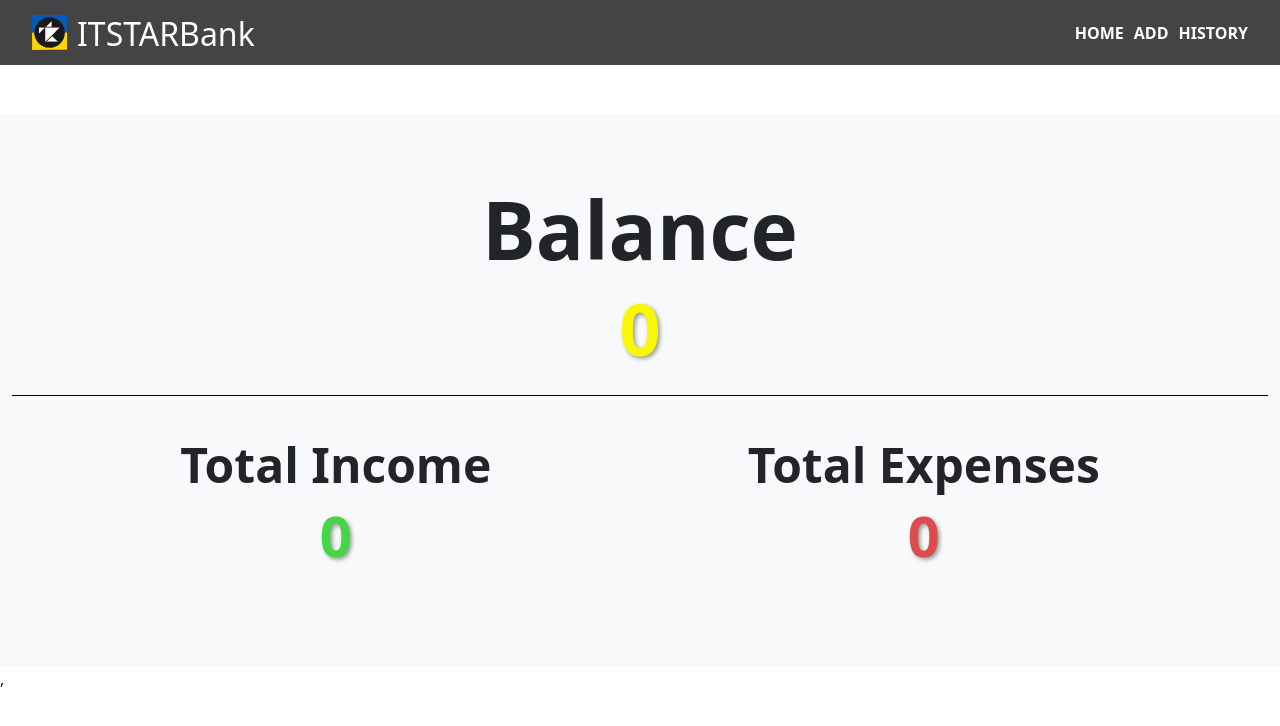
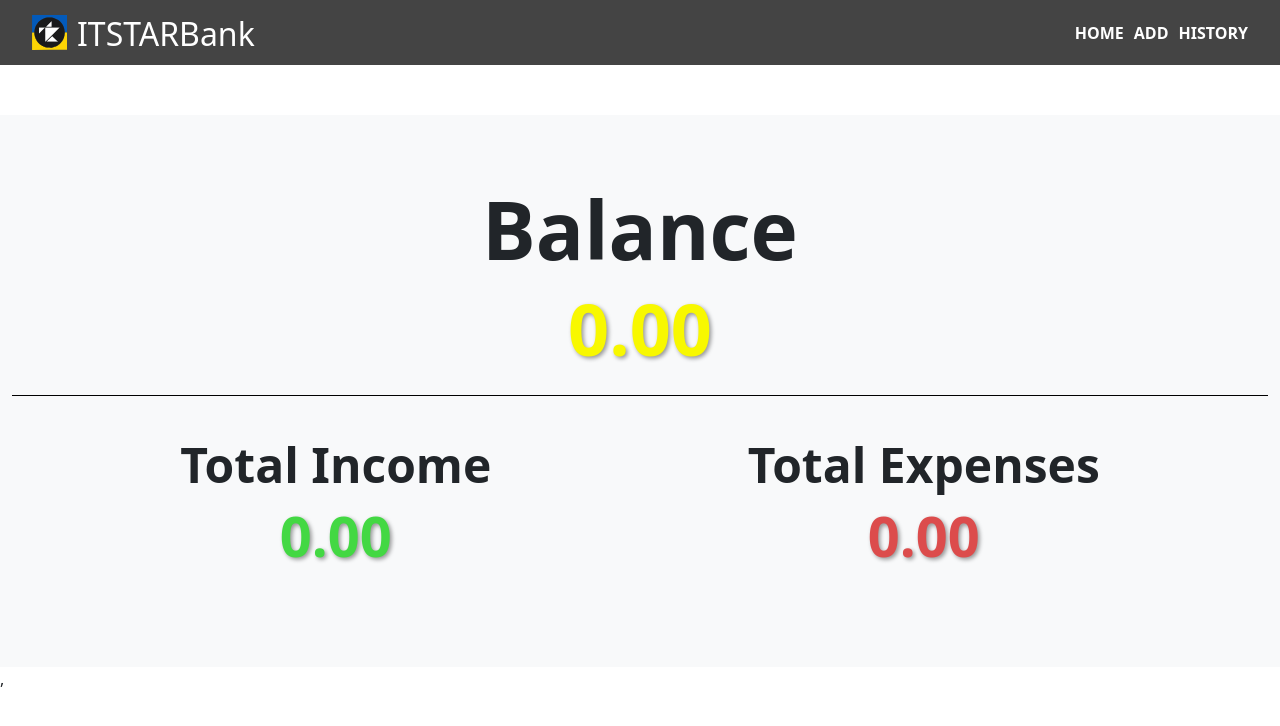
Before and after one commit to kolya-movchan/cash-bandits, a React (Vite) app: page /add in a window 1280 px wide. Shown: the top 726 px of the page. Built offline with nearby package versions, Linux system fonts and the light colour scheme.

Commit message:
Correct Display Numbers

```diff
--- a/src/routes/Home/Home.tsx
+++ b/src/routes/Home/Home.tsx
@@ -5,22 +5,45 @@ import { useAppSelector } from '../../app/hooks';
 export function Home() {
   const { balance, income, expenses } = useAppSelector(state => state.balance);
 
+  const formatNumber = (number: number) => {
+    return (
+      number.toLocaleString(undefined, { minimumFractionDigits: 2, maximumFractionDigits: 2 })
+    )
+  }
+
   return (
     <Container fluid className="balance-container d-flex flex-column">
       <div className="d-flex flex-column justify-content-center align-items-center h-50 p-3">
         <h1 className="display-1 text-center">Balance</h1>
-        <h2 className="display-2 text-center balance-container__balance balance-container__balance--total">{balance.toLocaleString()}</h2>
+        <h2 className="display-2
+          text-center
+          balance-container__balance
+          balance-container__balance--total">
+            {formatNumber(balance)}
+        </h2>
       </div>
 
       <div className="d-flex justify-content-around total-container">
         <div className="d-flex flex-column justify-content-center align-items-center h-50">
           <h1 className="display-5 text-center">Total Income</h1>
-          <h3 className="display-4 text-center balance-container__balance balance-container__balance--income">{income.toLocaleString()}</h3>
+          <h3 className="display-4
+            text-center
+            balance-container__balance
+            balance-container__balance--income"
+          >
+            {formatNumber(income)}
+          </h3>
         </div>
 
         <div className="d-flex flex-column justify-content-center align-items-center h-50">
           <h1 className="display-5 text-center">Total Expenses</h1>
-          <h3 className="display-4 text-center balance-container__balance balance-container__balance--expenses">{expenses.toLocaleString()}</h3>
+          <h3 className="display-4
+            text-center
+            balance-container__balance
+            balance-container__balance--expenses"
+          >
+            {formatNumber(expenses)}
+        </h3>
         </div>
       </div>
     </Container>
```
